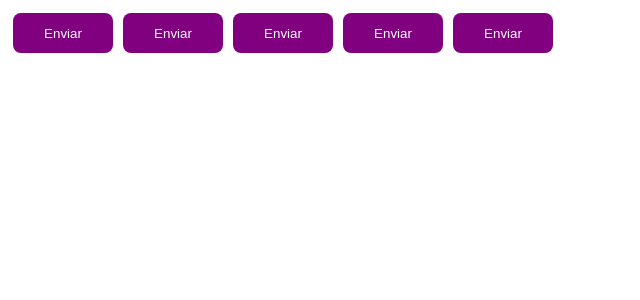
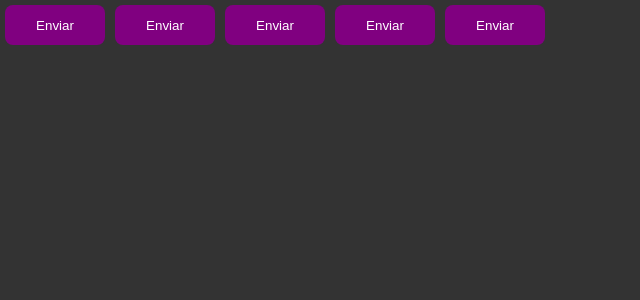
Before and after one commit to pedropsoares/timer, a React (Vite) app: page / in a window 1280 px wide. Shown: the top 300 px of the page, without its empty margins (0-640 px from the left). Built offline with nearby package versions, Linux system fonts and the light colour scheme.

Commit message:
global styles implemented

```diff
--- a/src/App.tsx
+++ b/src/App.tsx
@@ -1,6 +1,7 @@
 import { useState } from 'react'
 import { ThemeProvider } from 'styled-components'
 import { Button } from './components/Button/Button'
+import { GlobalStyle } from './styles/global'
 import { defaultTheme } from './styles/themes/default'
 
 export function App() {
@@ -12,6 +13,8 @@ export function App() {
       <Button variant="success" />
       <Button variant="danger" />
       <Button />
+
+      <GlobalStyle/ >
     </ThemeProvider>
   )
 }
--- /dev/null
+++ b/src/styles/global.ts
@@ -0,0 +1,14 @@
+import styled, { createGlobalStyle } from 'styled-components';
+
+export const GlobalStyle = createGlobalStyle`
+  *{
+    margin: 0;
+    padding: 0;
+    box-sizing: border-box;
+  }
+
+  body {
+    background: #333;
+    color: #fff;
+  }
+`
```
